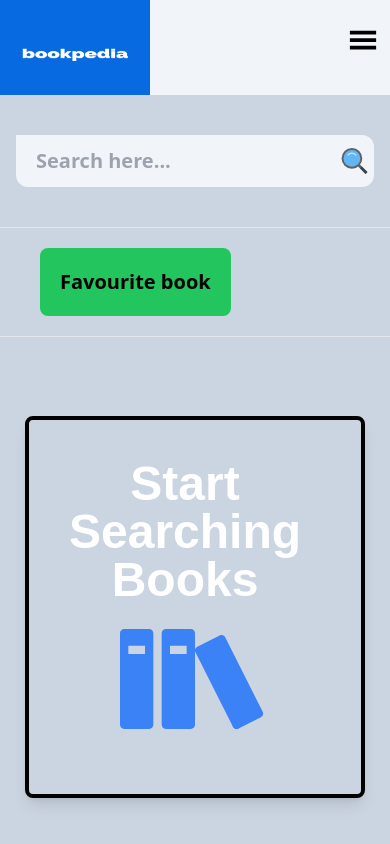
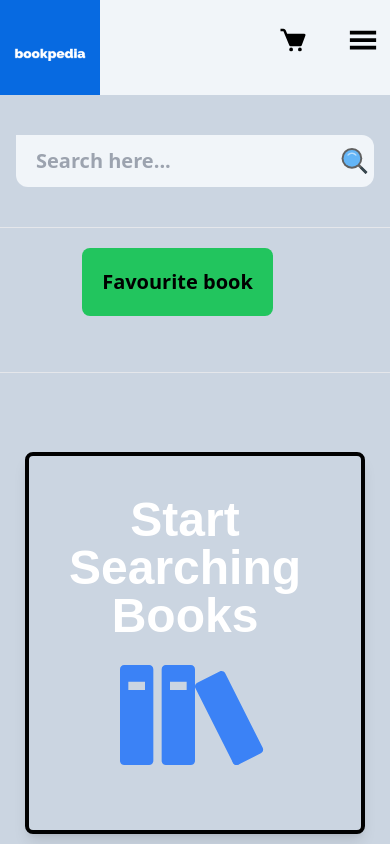
Before and after one commit to codewithnadeem14502/Bookpedia, a React (Vite) app: page /book in a window 390 px wide. Shown: the top 844 px of the page. Built offline with nearby package versions, Linux system fonts and the light colour scheme; what tailwindcss-animatecss would draw is missing.

Commit message:
fix sorting issue

```diff
--- a/src/components/book/Books.jsx
+++ b/src/components/book/Books.jsx
@@ -105,12 +105,16 @@ const Books = () => {
         </div>
       </div>
       <hr />
-      <div className="flex justify-between px-5 cursor-pointer bg-slate-300">
-        <Link to="/FavouriteBook ">
+      <div className="bg-slate-300 px-5 cursor-pointer">
+        <div className="sm:flex sm:justify-between items-center">
+          <div className="w-[90%] md:w-1/2 flex justify-center items-center">
+            <Link to="/FavouriteBook">
               <h1 className={h1ClassName}>Favourite book</h1>
             </Link>
+          </div>
+          <div className="mt-4 sm:mt-0 sm:w-1/2 sm:flex sm:justify-center items-center pb-5">
             {data.length > 0 && (
-          <div className="flex justify-between">
+              <div className="sm:flex sm:items-center">
                 <label className="text-xl font-bold p-5 m-5">
                   Sort by:
                   <select
@@ -127,6 +131,9 @@ const Books = () => {
               </div>
             )}
           </div>
+        </div>
+      </div>
+
       <hr />
       <div className="bg-slate-300 w-full pt-5">
         <div className="flex flex-wrap justify-center">
--- a/src/components/minicomponent/Navbar.jsx
+++ b/src/components/minicomponent/Navbar.jsx
@@ -20,7 +20,11 @@ const Navbar = () => {
       <div className="flex justify-between   h-[95px]">
         <div className=" ">
           <Link to="/">
-            <img className="w-[150px] h-[95px]" src={logo} alt="logo" />
+            <img
+              className="w-[100px] h-[95px] md:w-[150px] md:h-[95px]"
+              src={logo}
+              alt="logo"
+            />
           </Link>
         </div>
         <div className="bg-blue-500 w-full hidden md:block items-center ">
@@ -72,10 +76,27 @@ const Navbar = () => {
         <div className="md:hidden ">
           <div className="flex justify-center mr-3 mt-5">
             {menu != true ? (
-              <GiHamburgerMenu
-                className="w-[30px] h-[40px] "
-                onClick={handleMenu}
-              />
+              <div className="flex w-[100px] justify-between">
+                <NavLink
+                  to="cart"
+                  className="focus:text-yellow-400"
+                  // onClick={() => setMenu(false)}
+                >
+                  <div className="flex">
+                    <BiSolidCart className="w-[30px] h-[40px]  hover:text-yellow-400" />
+                    {totalCartQuatity > 0 && (
+                      <h1 className="text-center text-white font-bold p-2 bg-yellow-500 rounded-full">
+                        {totalCartQuatity}
+                      </h1>
+                    )}
+                  </div>
+                </NavLink>
+
+                <GiHamburgerMenu
+                  className="w-[30px] h-[40px] "
+                  onClick={handleMenu}
+                />
+              </div>
             ) : (
               <RxCross2 className="w-[30px] h-[40px] " onClick={handleMenu} />
             )}
```
Lines whose indentation alone changed are shown as unchanged.
